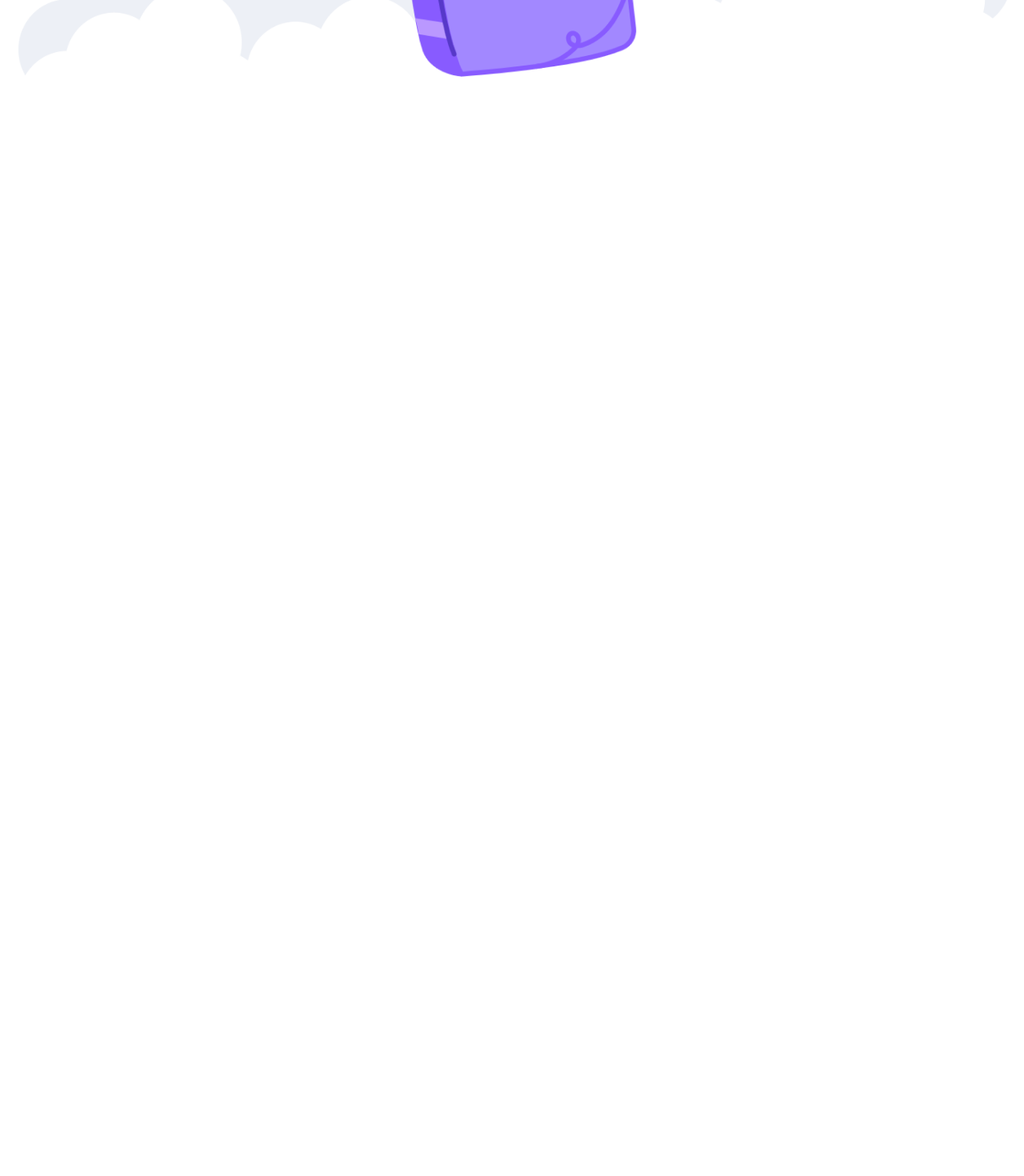
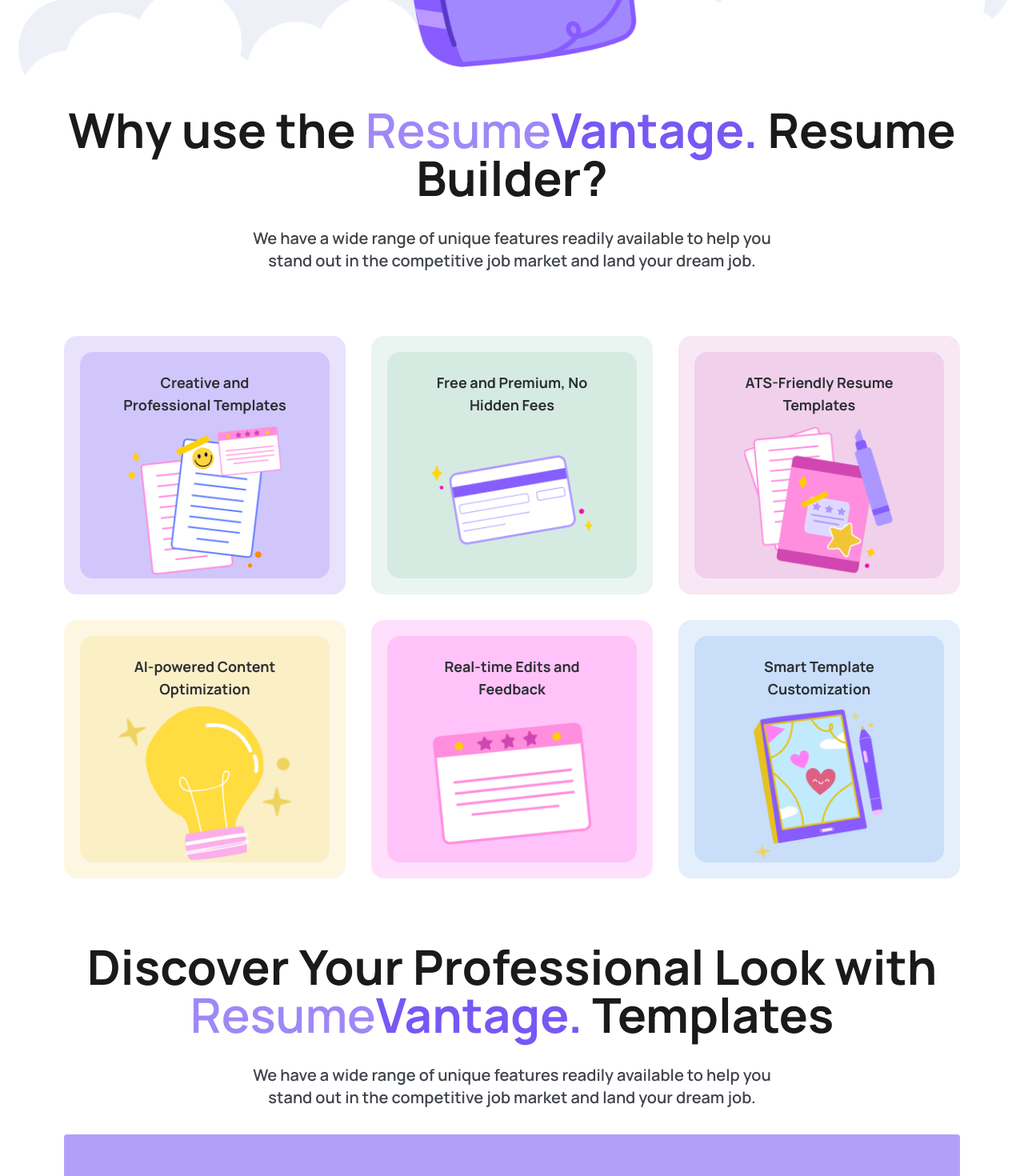
Before and after one commit to Lekanjoy/Resume-Vantage, a Next.js app: page / in a window 1280 px wide. Shown: the part 740-2210 px from the top of the page at 80% size. Before the commit the page ends 1010 px from the top, so only its background shows below. Built offline with nearby package versions, Linux system fonts and the light colour scheme.

Commit message:
"Refactored page structure, updated button component, and removed hero component"

```diff
--- a/app/page.tsx
+++ b/app/page.tsx
@@ -1,11 +1,15 @@
 import Header from "@/components/header";
-import Hero from "@/components/hero";
+import Discover from "@/components/landing-page/discover";
+import Hero from "@/components/landing-page/hero";
+import Perks from "@/components/landing-page/perks";
 
 export default function Home() {
   return (
-    <main className=" px-6 pt-10 lg:px-20  xl:px-[80px] 2xl:px-[120px] 2xl:pt-12">
+    <main className=" px-6  lg:px-20  xl:px-[80px] 2xl:px-[120px]">
       <Header />
-      <Hero/>
+      <Hero />
+      <Perks/>
+      <Discover/>
     </main>
   );
 }
--- a/components/button/index.tsx
+++ b/components/button/index.tsx
@@ -2,16 +2,16 @@ import Image from "next/image";
 import Link from "next/link";
 import arrow from "@/public/assets/landing-page/arrowIcon.svg";
 
-const Button = () => {
-  return (
+const Button = ({ text }: { text: string }) => (
   <Link
     href="/signup"
     className="w-fit flex items-center gap-x-2 py-3 px-5 bg-primary rounded-md text-white ease-in-out duration-300 lg:hover:bg-primary-100"
   >
-      <span className={`text-sm font-semibold lg:text-lg 2xl:text-xl`}>Get Started</span>
+    <span className={`text-sm font-semibold lg:text-lg 2xl:text-xl`}>
+      {text}
+    </span>
     <Image src={arrow} alt="arrow Icon" />
   </Link>
 );
-};
 
 export default Button;
--- a/components/header/index.tsx
+++ b/components/header/index.tsx
@@ -19,7 +19,7 @@ const Header = () => {
   };
 
   return (
-    <header className="flex justify-between items-center cursor-pointer">
+    <header className="fixed w-full left-0 top-0 px-6 py-4 bg-white shadow flex justify-between items-center cursor-pointer">
       <Link href={'/'} className="relative text-sm z-10 md:text-2xl">
         <span className="font-medium text-primary-100">Resume</span>
         <span className="font-bold text-primary">Vantage.</span>
@@ -50,7 +50,7 @@ const Header = () => {
         <Link href="/login" className="text-primary text-sm font-medium xl:text-base">
           Log in
         </Link>
-        <Button/>
+        <Button text="Get Started"/>
       </div>
 
       {/* Mobile Nav and UI */}
--- a/components/header/mobile-nav/index.tsx
+++ b/components/header/mobile-nav/index.tsx
@@ -21,7 +21,7 @@ const MobileNav = () => {
         <Link href="/login" className="text-primary text-sm font-medium">
           Log in
         </Link>
-        <Button/>
+        <Button text="Get Started"/>
       </div>
     </aside>
   );
--- /dev/null
+++ b/components/landing-page/discover/index.tsx
@@ -0,0 +1,24 @@
+import React from 'react'
+
+const Discover = () => {
+  return (
+    <section className="w-full mt-20 flex flex-col justify-center items-center gap-y-6 lg:gap-y-8 2xl:gap-y-12">
+      <div className="flex flex-col justify-center items-center text-center gap-y-6 lg:gap-y-8 2xl:gap-y-12">
+        <h1 className="text-2xl text-secondary font-bold leading-[24px] lg:text-6xl  lg:leading-[60px] 2xl:text-8xl 2xl:leading-[96px]">
+        Discover Your Professional Look with {" "}
+          <span className="font-semibold text-primary-100">Resume</span>
+          <span className="text-primary">Vantage. </span>
+          Templates
+        </h1>
+        <p className="text-secondary-100 font-medium lg:text-xl lg:font-semibold lg:max-w-[700px]">
+        We have a wide range of unique features readily available to help you stand out in the competitive job market and land your dream job.
+        </p>
+      </div>
+      <div className="bg-[#B2A0F8] rounded w-full min-h-[400px]">
+
+      </div>
+      </section>
+  )
+}
+
+export default Discover
--- a/components/hero/index.tsx
+++ b/components/landing-page/hero/index.tsx
@@ -1,12 +1,12 @@
 import Image from "next/image";
 import React from "react";
-import Button from "../button";
+import Button from "../../button";
 import heroImg from "@/public/assets/landing-page/Dayflow Book.png";
-import vector from '@/public/assets/landing-page/vector-hero.png'
+import vector from "@/public/assets/landing-page/vector-hero.png";
 
 const Hero = () => {
   return (
-    <section className="w-full mt-12 flex flex-col justify-center items-center gap-y-6 lg:gap-y-8 2xl:gap-y-12">
+    <section className="w-full mt-24 flex flex-col justify-center items-center gap-y-6 lg:mt-32 lg:gap-y-8 2xl:gap-y-12">
       <div className="flex flex-col justify-center items-center text-center gap-y-6 lg:gap-y-8 2xl:gap-y-12">
         <h1 className="text-2xl text-secondary font-bold leading-[24px] lg:text-6xl  lg:leading-[60px] 2xl:text-8xl 2xl:leading-[96px]">
           Craft Your Winning Resume With{" "}
@@ -18,13 +18,21 @@ const Hero = () => {
           platform, powered by AI.
         </p>
         <div className="mx-auto">
-          <Button/>
+          <Button text="Get Started"/>
         </div>
       </div>
       <div className="w-[250px] h-[250px] lg:w-auto lg:h-auto">
-        <Image src={heroImg} alt="Hero" className="w-full h-full relative -z-[1]"/>
+        <Image
+          src={heroImg}
+          alt="Hero"
+          className="w-full h-full relative -z-[1]"
+        />
       </div>
-        <Image src={vector} alt="" className="absolute bottom-[190px] lg:-bottom-[210px] left-0 -z-[2]"/>
+      <Image
+        src={vector}
+        alt=""
+        className="absolute bottom-[190px] lg:-bottom-[210px] left-0 -z-[2]"
+      />
     </section>
   );
 };
--- /dev/null
+++ b/components/landing-page/perks/card/index.tsx
@@ -0,0 +1,27 @@
+import Image, { StaticImageData } from "next/image";
+
+interface cardProps {
+  text: string;
+  img: StaticImageData;
+  bgColor: string;
+  innerColor: string;
+}
+
+const Card = ({ text, img, bgColor, innerColor }: cardProps) => {
+  return (
+    <div
+      className={`${bgColor} rounded-md py-[6.2px] px-[7.3px] lg:p-5 lg:rounded-2xl`}
+    >
+      <div
+        className={`flex flex-col gap-y-2 justify-center px-6 pt-4 pb-[1px] ${innerColor} rounded-md lg:px-12 lg:pt-6 lg:pb-[2px] lg:rounded-2xl 2xl:px-[68px] 2xl:pt-12`}
+      >
+        <p className="text-xs font-bold text-[#2C2F33] text-center lg:text-lg">
+          {text}
+        </p>
+        <Image src={img} alt={text} />
+      </div>
+    </div>
+  );
+};
+
+export default Card;
--- /dev/null
+++ b/components/landing-page/perks/index.tsx
@@ -0,0 +1,67 @@
+import Card from "./card";
+import img1 from "@/public/assets/landing-page/Dayflow Homework.png";
+import img2 from "@/public/assets/landing-page/Dayflow Credit Card.png";
+import img3 from "@/public/assets/landing-page/Dayflow Study Set.png";
+import img4 from "@/public/assets/landing-page/Dayflow Light Bulb.png";
+import img5 from "@/public/assets/landing-page/Dayflow Cute List.png";
+import img6 from "@/public/assets/landing-page/Dayflow Draw.png";
+
+const Perks = () => {
+  return (
+    <section className="w-full mt-12 flex flex-col justify-center items-center gap-y-6 lg:gap-y-8 2xl:gap-y-12">
+      <div className="flex flex-col justify-center items-center text-center gap-y-6 lg:gap-y-8 2xl:gap-y-12">
+        <h1 className="text-2xl text-secondary font-bold leading-[24px] lg:text-6xl  lg:leading-[60px] 2xl:text-8xl 2xl:leading-[96px]">
+          Why use the
+          <span className="font-semibold text-primary-100"> Resume</span>
+          <span className="text-primary">Vantage. </span>
+          Resume Builder?
+        </h1>
+        <p className="text-secondary-100 font-medium lg:text-xl lg:font-semibold lg:max-w-[700px]">
+          We have a wide range of unique features readily available to help you
+          stand out in the competitive job market and land your dream job.
+        </p>
+      </div>
+
+      <div className="w-full grid grid-cols-2 mt-12 gap-x-6 gap-y-8 lg:grid-cols-3 lg:gap-8">
+        <Card
+          text="Creative and Professional Templates"
+          img={img1}
+          bgColor="bg-[#E8E2FD]"
+          innerColor="bg-[#D1C6FB]"
+        />
+        <Card
+          text="Free and Premium, No Hidden Fees"
+          img={img2}
+          bgColor="bg-[#EAF5F1]"
+          innerColor="bg-[#D5EBE2]"
+        />
+        <Card
+          text="ATS-Friendly Resume Templates"
+          img={img3}
+          bgColor="bg-[#F8E7F5]"
+          innerColor="bg-[#F1D0EC]"
+        />
+        <Card
+          text="AI-powered Content Optimization"
+          img={img4}
+          bgColor="bg-[#FDF7E2]"
+          innerColor="bg-[#FBEFC6]"
+        />
+        <Card
+          text="Real-time Edits and Feedback"
+          img={img5}
+          bgColor="bg-[#FFE0FC]"
+          innerColor="bg-[#FFC2F9]"
+        />
+        <Card
+          text="Smart Template Customization"
+          img={img6}
+          bgColor="bg-[#E4EFFC]"
+          innerColor="bg-[#C8DEF9]"
+        />
+      </div>
+    </section>
+  );
+};
+
+export default Perks;
```
Lines whose indentation alone changed are shown as unchanged.
